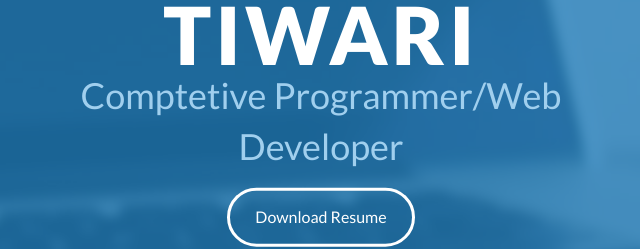
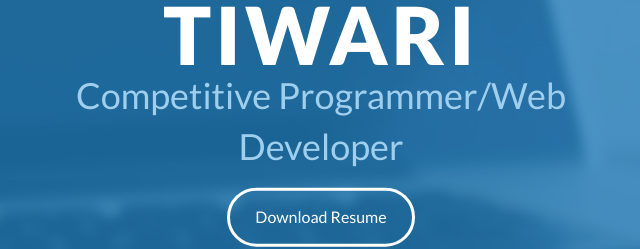
Before and after one commit to PatelManav/Portfolio-1, a website: page index.html in a window 1280 px wide. Shown: the part 314-563 px from the top of the page, 319-959 px from the left. Drawn offline with nearby package versions, Linux system fonts and the light colour scheme.

Commit message:
Update index.html

```diff
--- a/index.html
+++ b/index.html
@@ -50,7 +50,7 @@
     <div id="lead">
         <div id="lead-content">
             <h1>Shashank Tiwari</h1>
-            <h2>Comptetive Programmer/Web Developer</h2>
+            <h2>Competitive Programmer/Web Developer</h2>
             <a target="_blank" href="https://drive.google.com/file/d/1CYPbAUeZ2u8P8j3H5m-_qy8Fd8Tmah1v/view?usp=sharing" class="btn-rounded-white">Download Resume</a>
         </div>
         <!-- End #lead-content -->
```
